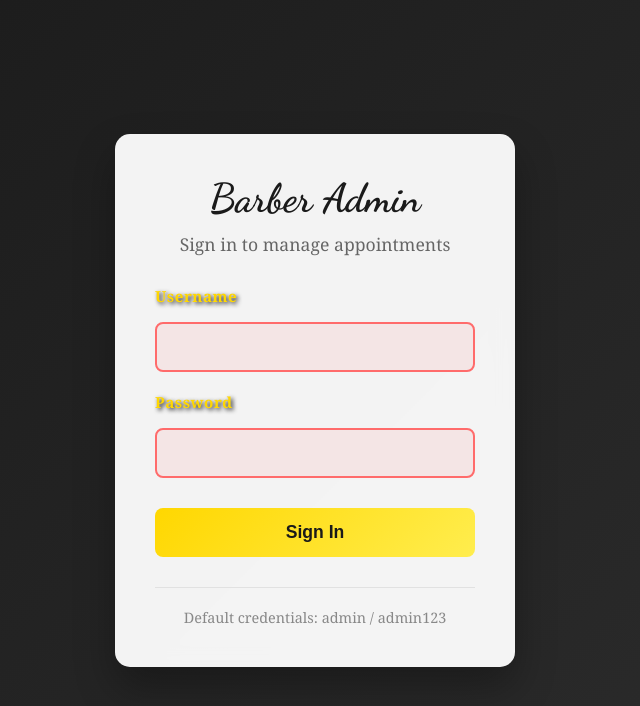
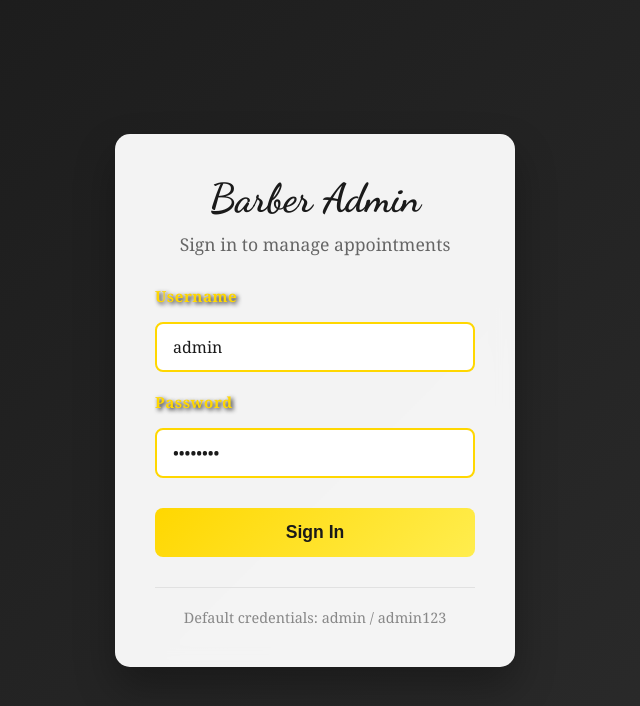
Before and after one commit to codeus21/TheBarberBook, a React (Vite) app: page /admin/login in a window 1280 px wide. Shown: the top 706 px of the page, without its empty margins (325-965 px from the left). Built offline with nearby package versions, Linux system fonts and the light colour scheme; no server answers.

Commit message:
feat: add demo placeholders to admin login form
- Add placeholder values 'admin' and 'admin123' to login inputs

```diff
--- a/src/css/AdminLogin.css
+++ b/src/css/AdminLogin.css
@@ -74,6 +74,11 @@
     cursor: not-allowed;
 }
 
+.form-group input::placeholder {
+    color: #999;
+    font-style: italic;
+}
+
 .admin-login-btn {
     background: linear-gradient(135deg, #ffd700 0%, #ffed4e 100%);
     color: #1a1a1a;
--- a/src/pages/AdminLogin.jsx
+++ b/src/pages/AdminLogin.jsx
@@ -4,8 +4,8 @@ import '../css/AdminLogin.css';
 import API_BASE_URL from '../config/api.js';
 
 function AdminLogin() {
-    const [username, setUsername] = useState("");
-    const [password, setPassword] = useState("");
+    const [username, setUsername] = useState("admin");
+    const [password, setPassword] = useState("admin123");
     const [loading, setLoading] = useState(false);
     const [error, setError] = useState("");
 
```
